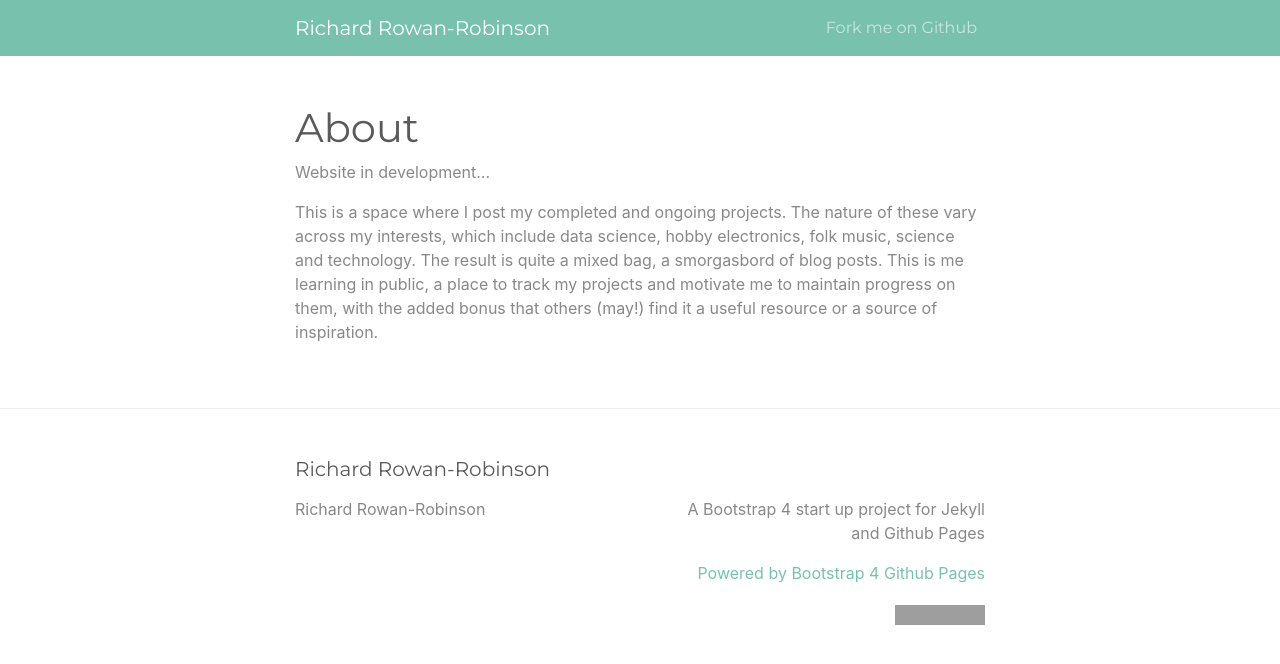
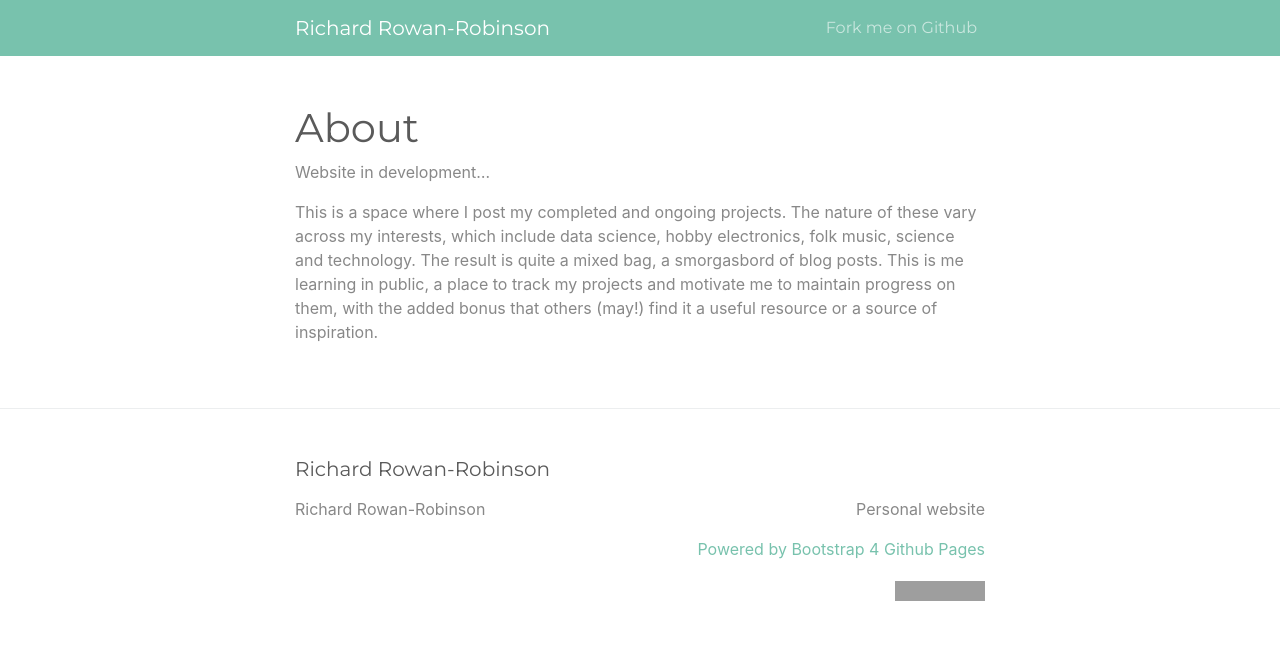
Before and after one commit to rich970/rich970.github.io, a Jekyll site: the page built from index.md, in a window 1280 px wide. Shown: the top 664 px of the page. Built offline with Jekyll 4.4.1, drawn with Linux system fonts in a browser that asks for light colours; grey boxes are pictures that could not be loaded.

Commit message:
Update _config.yml

```diff
--- a/_config.yml
+++ b/_config.yml
@@ -16,7 +16,7 @@
 title: Richard Rowan-Robinson
 email: ""
 description: >- # this means to ignore newlines until "baseurl:"
-  A Bootstrap 4 start up project for Jekyll and Github Pages
+  Personal website
 #baseurl: "" # the subpath of your site, e.g. /blog
 #url: "" # the base hostname & protocol for your site, e.g. http://example.com
 #twitter_username: jekyllrb
@@ -31,7 +31,6 @@ plugins:
 
 # A list of the pages to display in the navigation bar
 header_pages:
-  - about.md
 
 # Exclude from processing.
 # The following items will not be processed, by default. Create a custom list
```
